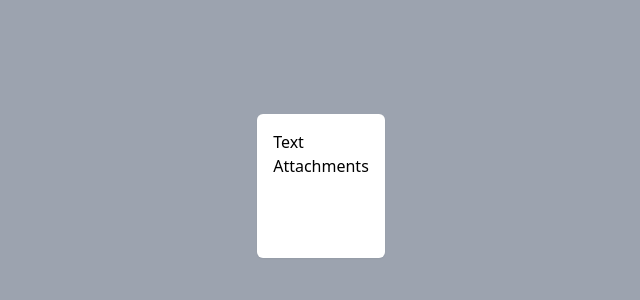
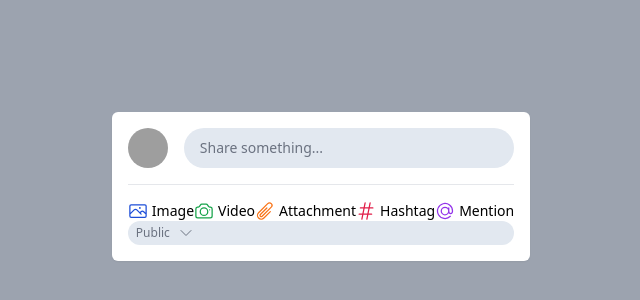
Before and after one commit to mcaupybugs/TailwindComponents, a plain HTML site: page SendMessage/index.html in a window 1280 px wide. Shown: the part 214-514 px from the top of the page, without its empty margins (319-959 px from the left). Drawn offline with nearby package versions, Linux system fonts and the light colour scheme; grey boxes are pictures that could not be loaded.

Commit message:
Adding send message

```diff
--- a/SendMessage/index.html
+++ b/SendMessage/index.html
@@ -10,11 +10,53 @@
 
 <body>
     <div class="container grid h-screen w-full place-content-center bg-gray-400">
-        <div class="flex flex-col h-36 rounded-md bg-white p-4 shadow-sm">
-            <p>Text</p>
-            <p>Attachments</p>
+        <div class="flex flex-col h-34 rounded-md bg-white p-4 shadow-sm">
+            <div class="flex gap-4">
+                <img src="https://images.pexels.com/photos/14446254/pexels-photo-14446254.jpeg?auto=compress&cs=tinysrgb&w=1260&h=750&dpr=2" alt="" class="h-10 w-10 rounded-full object-cover" />
+                <input class="text p-4 bg-slate-200 text-sm placeholder-gray-500 h-10 w-full rounded-full focus:border-none focus:outline" placeholder="Share something..." type="text">
+            </div>
+            <hr class="mt-4">
+            <div class="flex mt-4 justify-evenly justify-self-end">
+                <div class="flex cursor-pointer gap-x-1">
+                    <svg xmlns="http://www.w3.org/2000/svg" fill="none" viewBox="0 0 24 24" stroke-width="1.5" stroke="currentColor" class="h-5 w-5 text-blue-700">
+                      <path stroke-linecap="round" stroke-linejoin="round" d="M2.25 15.75l5.159-5.159a2.25 2.25 0 013.182 0l5.159 5.159m-1.5-1.5l1.409-1.409a2.25 2.25 0 013.182 0l2.909 2.909m-18 3.75h16.5a1.5 1.5 0 001.5-1.5V6a1.5 1.5 0 00-1.5-1.5H3.75A1.5 1.5 0 002.25 6v12a1.5 1.5 0 001.5 1.5zm10.5-11.25h.008v.008h-.008V8.25zm.375 0a.375.375 0 11-.75 0 .375.375 0 01.75 0z" />
+                    </svg>
+                    <p class="text-sm">Image</p>
+                  </div>
+                  <div class="flex cursor-pointer gap-x-1">
+                    <svg xmlns="http://www.w3.org/2000/svg" fill="none" viewBox="0 0 24 24" stroke-width="1.5" stroke="currentColor" class="h-5 w-5 text-green-600">
+                      <path stroke-linecap="round" stroke-linejoin="round" d="M6.827 6.175A2.31 2.31 0 015.186 7.23c-.38.054-.757.112-1.134.175C2.999 7.58 2.25 8.507 2.25 9.574V18a2.25 2.25 0 002.25 2.25h15A2.25 2.25 0 0021.75 18V9.574c0-1.067-.75-1.994-1.802-2.169a47.865 47.865 0 00-1.134-.175 2.31 2.31 0 01-1.64-1.055l-.822-1.316a2.192 2.192 0 00-1.736-1.039 48.774 48.774 0 00-5.232 0 2.192 2.192 0 00-1.736 1.039l-.821 1.316z" />
+                      <path stroke-linecap="round" stroke-linejoin="round" d="M16.5 12.75a4.5 4.5 0 11-9 0 4.5 4.5 0 019 0zM18.75 10.5h.008v.008h-.008V10.5z" />
+                    </svg>
+                    <p class="text-sm">Video</p>
+                  </div>
+                  <div class="flex cursor-pointer gap-x-1">
+                    <svg xmlns="http://www.w3.org/2000/svg" fill="none" viewBox="0 0 24 24" stroke-width="1.5" stroke="currentColor" class="h-5 w-5 text-orange-500">
+                      <path stroke-linecap="round" stroke-linejoin="round" d="M18.375 12.739l-7.693 7.693a4.5 4.5 0 01-6.364-6.364l10.94-10.94A3 3 0 1119.5 7.372L8.552 18.32m.009-.01l-.01.01m5.699-9.941l-7.81 7.81a1.5 1.5 0 002.112 2.13" />
+                    </svg>
+                    <p class="text-sm">Attachment</p>
+                  </div>
+                  <div class="flex cursor-pointer gap-x-1">
+                    <svg xmlns="http://www.w3.org/2000/svg" fill="none" viewBox="0 0 24 24" stroke-width="1.5" stroke="currentColor" class="h-5 w-5 text-rose-600">
+                      <path stroke-linecap="round" stroke-linejoin="round" d="M5.25 8.25h15m-16.5 7.5h15m-1.8-13.5l-3.9 19.5m-2.1-19.5l-3.9 19.5" />
+                    </svg>
+                    <p class="text-sm">Hashtag</p>
+                  </div>
+                  <div class="flex cursor-pointer gap-x-1">
+                    <svg xmlns="http://www.w3.org/2000/svg" fill="none" viewBox="0 0 24 24" stroke-width="1.5" stroke="currentColor" class="h-5 w-5 text-purple-600">
+                      <path stroke-linecap="round" d="M16.5 12a4.5 4.5 0 11-9 0 4.5 4.5 0 019 0zm0 0c0 1.657 1.007 3 2.25 3S21 13.657 21 12a9 9 0 10-2.636 6.364M16.5 12V8.25" />
+                    </svg>
+                    <p class="text-sm">Mention</p>
+                  </div>
+                </div>
+                <div class="flex cursor-pointer items-center gap-x-2 rounded-full bg-slate-200 px-2 py-1">
+                  <p class="text-xs text-gray-500">Public</p>
+                  <svg xmlns="http://www.w3.org/2000/svg" fill="none" viewBox="0 0 24 24" stroke-width="1.5" stroke="currentColor" class="h-4 w-4 text-gray-500">
+                    <path stroke-linecap="round" stroke-linejoin="round" d="M19.5 8.25l-7.5 7.5-7.5-7.5" />
+                  </svg>
+                </div>
+            </div>
         </div>
     </div>
 </body>
-
 </html>
```
Also changed, not shown: 2 other files.
